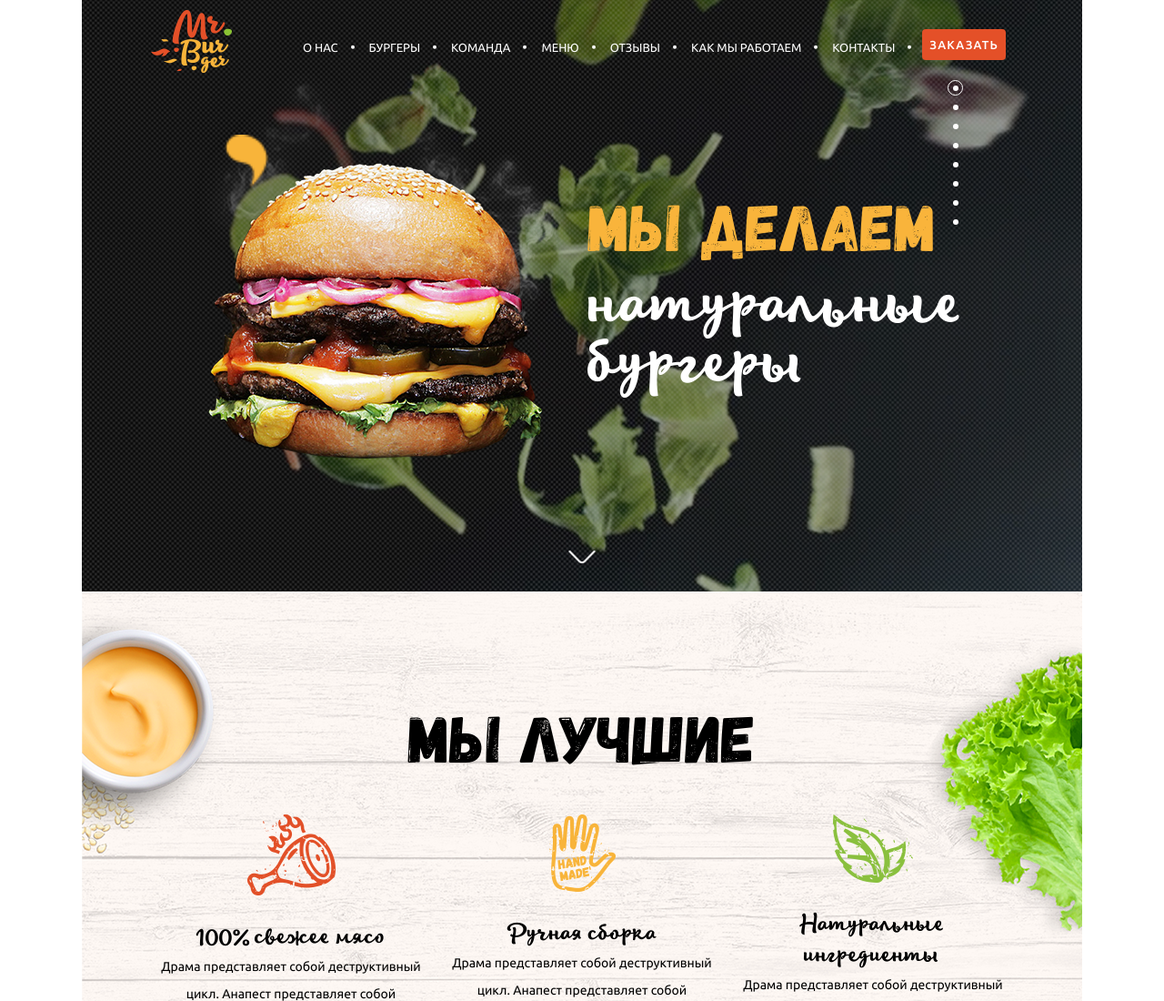
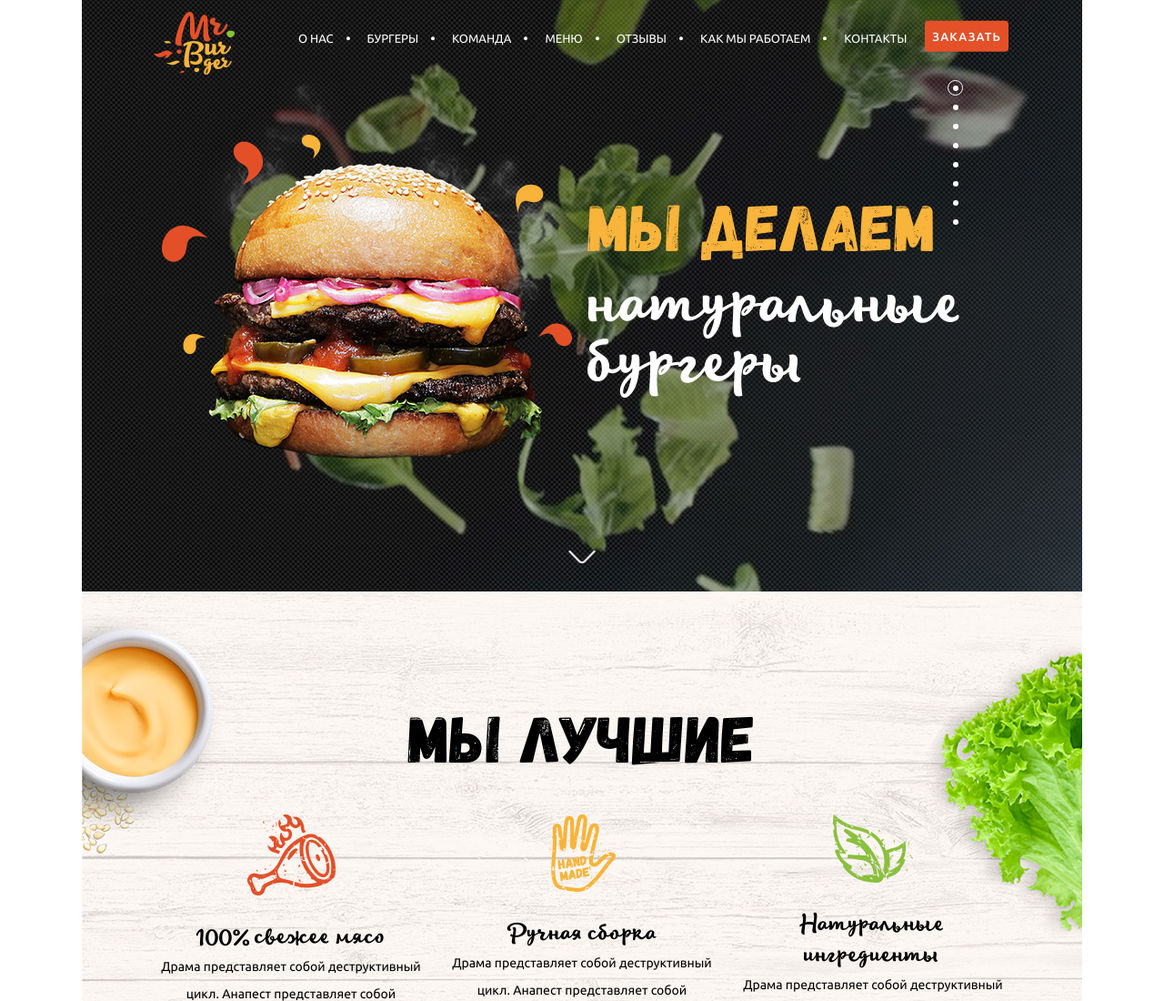
Before and after one commit to IrinaKryukova/Burgers, a plain HTML site: page index.html in a window 1280 px wide. Shown: the top 1100 px of the page at 91% size. Drawn offline with Linux system fonts and the light colour scheme.

Commit message:
Home work_1

```diff
--- a/css/blocks/header.scss
+++ b/css/blocks/header.scss
@@ -4,10 +4,11 @@
     justify-content: space-between;
     align-items: center;
     min-height: 75px;
-    padding: 11px 84px 11px 73px;
+    padding: 13px 81px 0 76px;
     min-width: 1100px;
-  }
+}
 .header__right {
     display: flex;
-    flex: row start;
+    flex-direction: row;
+    transform: translateY(-50%);
 }
--- a/css/blocks/nav.scss
+++ b/css/blocks/nav.scss
@@ -4,13 +4,14 @@
 .nav__list {
     display: flex;
     flex-direction: row;
+    margin-right: 15px;
 }
 .nav__list:first-child {
     list-style: none;
 }
 .nav__item {
     display: flex;
-    margin: 0 4px;
+    margin: 0 5px;
     align-items: center;
 }
 .nav__item:after {
@@ -18,11 +19,15 @@
     display: block;
     width: 4px;
     height: 4px;
-    border-radius: 50%;
-    margin-right: 8px;
+    border-radius:50%;
+    margin-right: 9px;
     background-color: $white;
     margin-left: 14px;
 }
+.nav__item:last-child.nav__item:after {
+    display: none;
+}
+
 .nav__link {
     font-family: 'Ubuntu';
     font-size: 13px;
@@ -30,6 +35,7 @@
     text-decoration: none;
     color: $white;
 }
+
 .sidebar-scroll {
     position: fixed;
     width: 100%;
--- a/css/blocks/promo.scss
+++ b/css/blocks/promo.scss
@@ -20,7 +20,7 @@
     right: 4%;
     width: 100%;
     height: 100%;
-    background: url(main_img/drops.png) center center/cover no-repeat;
+    background: url(main_img/drops.png) no-repeat;
 }
 .promo__desc {
     margin-top: 121px;
```
Also changed, not shown: main.css.
